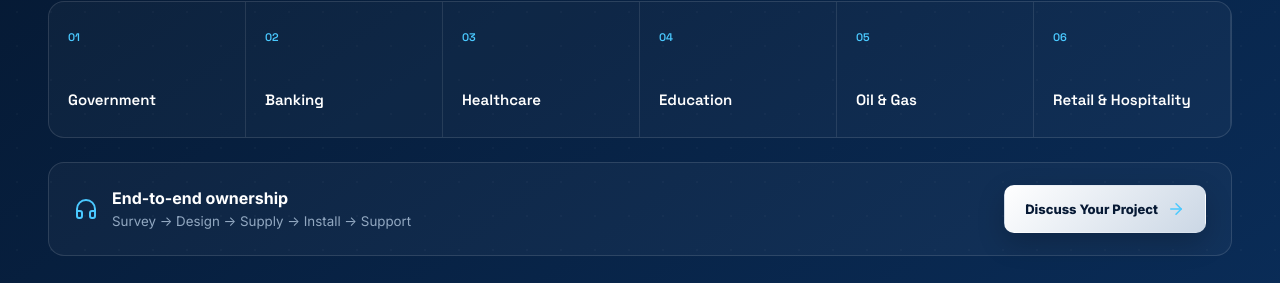
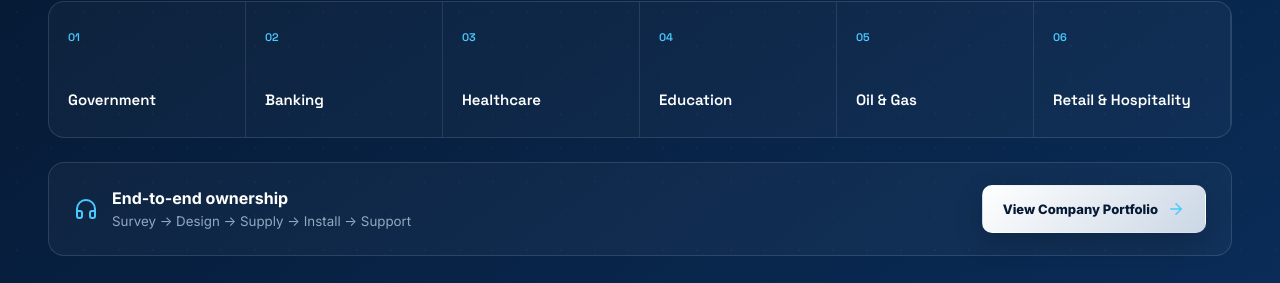
Before and after one commit to Arisha-web/MBHtechnology, a React (Vite) app: page / in a window 1280 px wide. Shown: the part 3286-3569 px from the top of the page. Built offline with nearby package versions, Linux system fonts and the light colour scheme.

Commit message:
Link homepage portfolio buttons to published company profile

```diff
--- a/src/App.jsx
+++ b/src/App.jsx
@@ -48,7 +48,7 @@ function App() {
           <span><strong>MBH TECHNOLOGY</strong><small>IT & Telecom Solutions</small></span>
         </a>
         <nav className={menuOpen ? "nav nav--open" : "nav"} aria-label="Main navigation">
-          <a href="#home" onClick={closeMenu}>Home</a><a href="#services" onClick={closeMenu}>Services</a><a href="#about" onClick={closeMenu}>About</a><a href="#portfolio" onClick={closeMenu}>Portfolio</a><a href="#apps" onClick={closeMenu}>Service App</a><a href="#contact" onClick={closeMenu}>Contact</a>
+          <a href="#home" onClick={closeMenu}>Home</a><a href="#services" onClick={closeMenu}>Services</a><a href="#about" onClick={closeMenu}>About</a><a href="/portfolio/" onClick={closeMenu}>Portfolio</a><a href="#apps" onClick={closeMenu}>Service App</a><a href="#contact" onClick={closeMenu}>Contact</a>
           <a className="nav-cta" href="/app/quotation/">Get a Quote <ArrowRight size={16} /></a>
         </nav>
         <button className="menu-button" onClick={() => setMenuOpen(!menuOpen)} aria-label="Toggle menu">{menuOpen ? <X /> : <Menu />}</button>
@@ -82,7 +82,7 @@ function App() {
           <div className="about-copy"><span className="section-kicker">About MBH Technology</span><h2>Field experience meets modern engineering.</h2><p>We help businesses, institutions and remote operations deploy dependable technology that performs beyond the proposal stage. Every engagement is planned around safety, scalability and practical support.</p><div className="check-list">{capabilities.map(item => <div key={item}><CheckCircle2 />{item}</div>)}</div><a className="text-link" href="#contact">Talk to an engineer <ArrowRight size={18} /></a></div>
         </section>
 
-        <section className="portfolio-section" id="portfolio"><div className="section portfolio-inner"><div className="section-heading light"><div><span className="section-kicker">Experience that matters</span><h2>Trusted across critical sectors</h2></div><p>From secure facilities and campuses to retail networks and remote industrial sites.</p></div><div className="sector-grid">{sectors.map((sector, i) => <div className="sector-card" key={sector}><span>0{i + 1}</span><strong>{sector}</strong></div>)}</div><div className="portfolio-note"><div><Headphones /><span><strong>End-to-end ownership</strong><small>Survey → Design → Supply → Install → Support</small></span></div><a className="button button-silver" href="#contact">Discuss Your Project <ArrowRight size={18} /></a></div></div></section>
+        <section className="portfolio-section" id="portfolio"><div className="section portfolio-inner"><div className="section-heading light"><div><span className="section-kicker">Experience that matters</span><h2>Trusted across critical sectors</h2></div><p>From secure facilities and campuses to retail networks and remote industrial sites.</p></div><div className="sector-grid">{sectors.map((sector, i) => <div className="sector-card" key={sector}><span>0{i + 1}</span><strong>{sector}</strong></div>)}</div><div className="portfolio-note"><div><Headphones /><span><strong>End-to-end ownership</strong><small>Survey → Design → Supply → Install → Support</small></span></div><a className="button button-silver" href="/portfolio/">View Company Portfolio <ArrowRight size={18} /></a></div></div></section>
 
         <section className="section app-section" id="apps">
           <div className="app-copy"><span className="section-kicker">MBH Digital Service Desk</span><h2>Your service operation, now online.</h2><p>Customers can submit complaints, request quotations and track jobs. Approved installers receive category-based field opportunities through their dedicated portal.</p><div className="app-actions"><a className="button button-primary" href="/app/"><Smartphone size={18} /> Open Customer App</a><a className="button button-outline" href="/app/installer/"><ShieldCheck size={18} /> Installer Portal</a></div></div>
@@ -92,7 +92,7 @@ function App() {
         <section className="contact-section" id="contact"><div className="contact-copy"><span className="section-kicker">Start a conversation</span><h2>Have a site, network or security challenge?</h2><p>Tell us what you need. Our engineering team will help plan the right solution.</p></div><div className="contact-actions"><a className="button button-silver" href="https://wa.me/923145802313" target="_blank" rel="noreferrer">WhatsApp MBH <ArrowRight size={18} /></a><a className="contact-email" href="mailto:Ramiz1987@gmail.com">Ramiz1987@gmail.com</a></div></section>
       </main>
 
-      <footer className="footer"><div className="footer-brand"><img src="/app/mbh-official-icon-2026.png" alt="MBH" /><span><strong>MBH TECHNOLOGY</strong><small>IT & Telecom Solutions · Pakistan</small></span></div><div className="footer-links"><a href="#services">Services</a><a href="#portfolio">Portfolio</a><a href="/app/">Customer App</a><a href="/app/installer/">Installer Portal</a></div><p>© {new Date().getFullYear()} MBH Technology. All rights reserved.</p></footer>
+      <footer className="footer"><div className="footer-brand"><img src="/app/mbh-official-icon-2026.png" alt="MBH" /><span><strong>MBH TECHNOLOGY</strong><small>IT & Telecom Solutions · Pakistan</small></span></div><div className="footer-links"><a href="#services">Services</a><a href="/portfolio/">Portfolio</a><a href="/app/">Customer App</a><a href="/app/installer/">Installer Portal</a></div><p>© {new Date().getFullYear()} MBH Technology. All rights reserved.</p></footer>
     </div>
   );
 }
```
